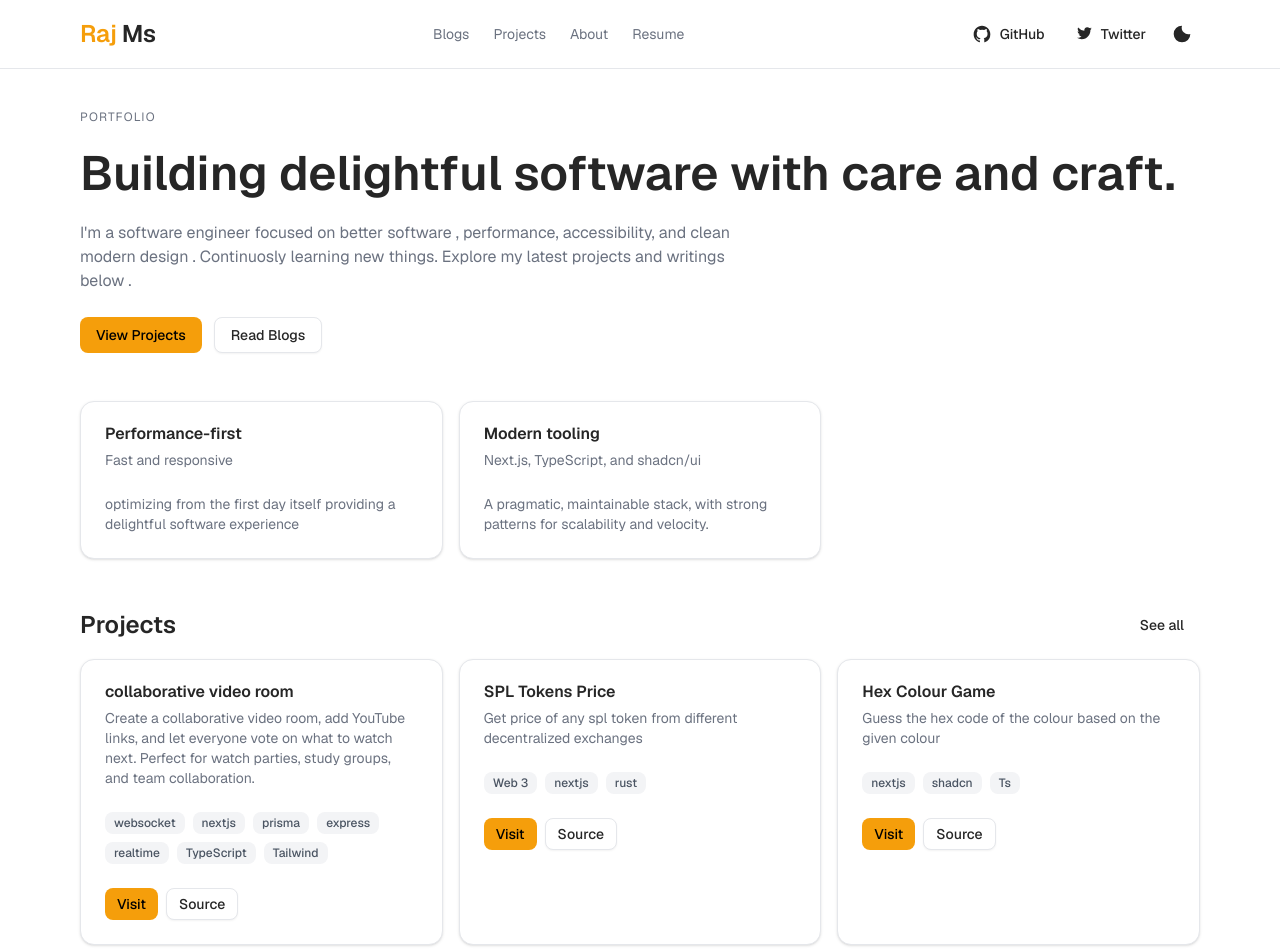
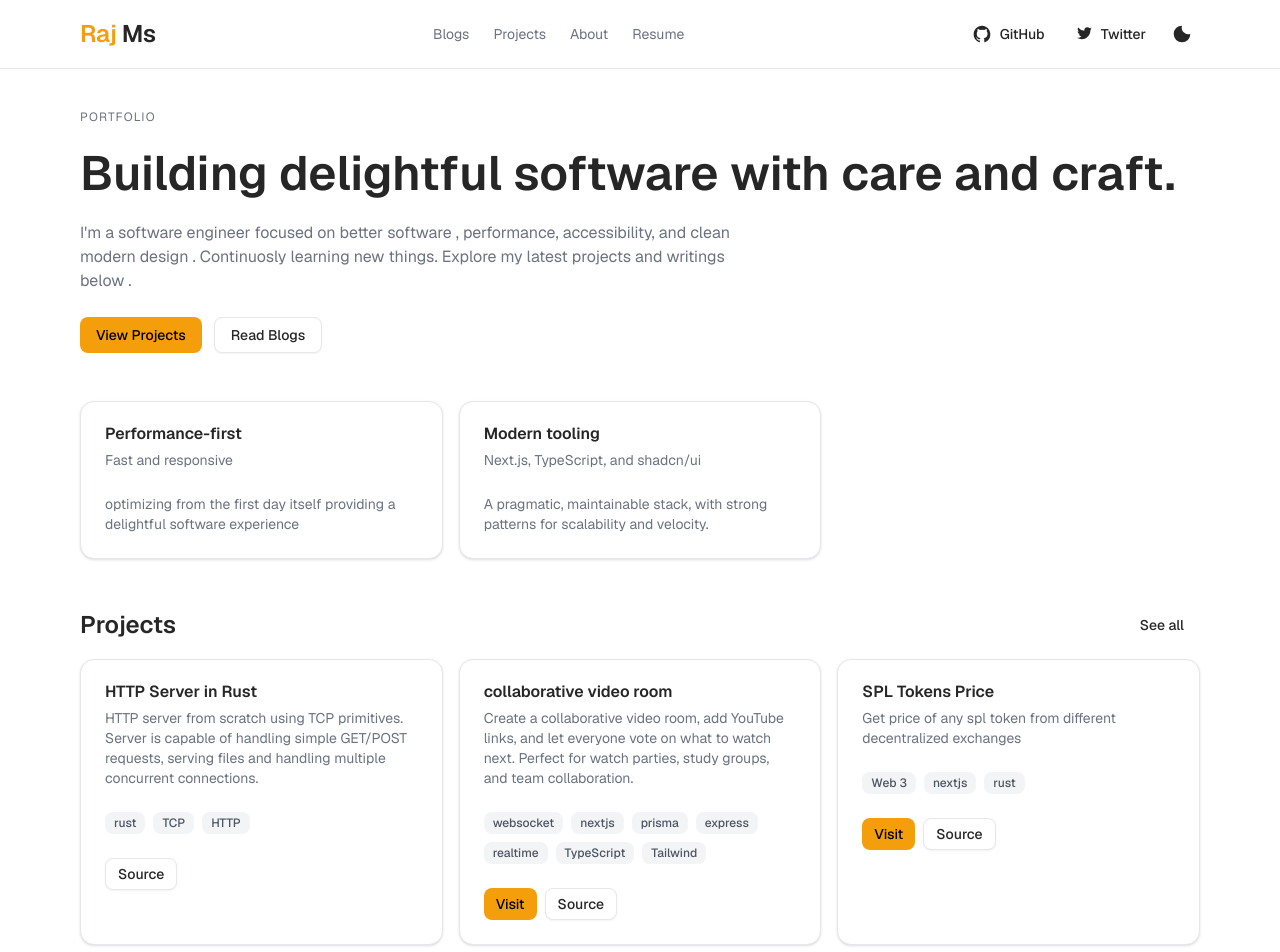
Before and after one commit to RajManish8340/Portfolio, a Next.js app: page / in a window 1280 px wide. Shown: the top 952 px of the page. Built offline with nearby package versions, Linux system fonts and the light colour scheme.

Commit message:
http server rust project

```diff
--- a/app/page.tsx
+++ b/app/page.tsx
@@ -60,6 +60,13 @@ export default function HomePage() {
         <div className="grid grid-cols-1 md:grid-cols-3 gap-4">
           {(() => {
             const featuredProjects = [
+              {
+                title: "HTTP Server in Rust",
+                description: "HTTP server from scratch using TCP primitives. Server is capable of handling simple GET/POST requests, serving files and handling multiple concurrent connections.",
+                liveUrl: "",
+                sourceUrl: "https://github.com/RajManish8340/http-server-rust-2",
+                tags: ["rust", "TCP", "HTTP"]
+              },
               {
                 title: "collaborative video room",
                 description: "Create a collaborative video room, add YouTube links, and let everyone vote on what to watch next. Perfect for watch parties, study groups, and team collaboration.",
--- a/app/projects/page.tsx
+++ b/app/projects/page.tsx
@@ -17,6 +17,13 @@ export default function ProjectsPage() {
         <div className="grid grid-cols-1 md:grid-cols-3 gap-4">
           {(() => {
             const featuredProjects = [
+              {
+                title: "HTTP Server in Rust",
+                description: "HTTP server from scratch using TCP primitives. Server is capable of handling simple GET/POST requests, serving files and handling multiple concurrent connections.",
+                liveUrl: "",
+                sourceUrl: "https://github.com/RajManish8340/http-server-rust-2",
+                tags: ["rust", "TCP", "HTTP"]
+              },
               {
                 title: "collaborative video room",
                 description: "Create a collaborative video room, add YouTube links, and let everyone vote on what to watch next. Perfect for watch parties, study groups, and team collaboration.",
```
